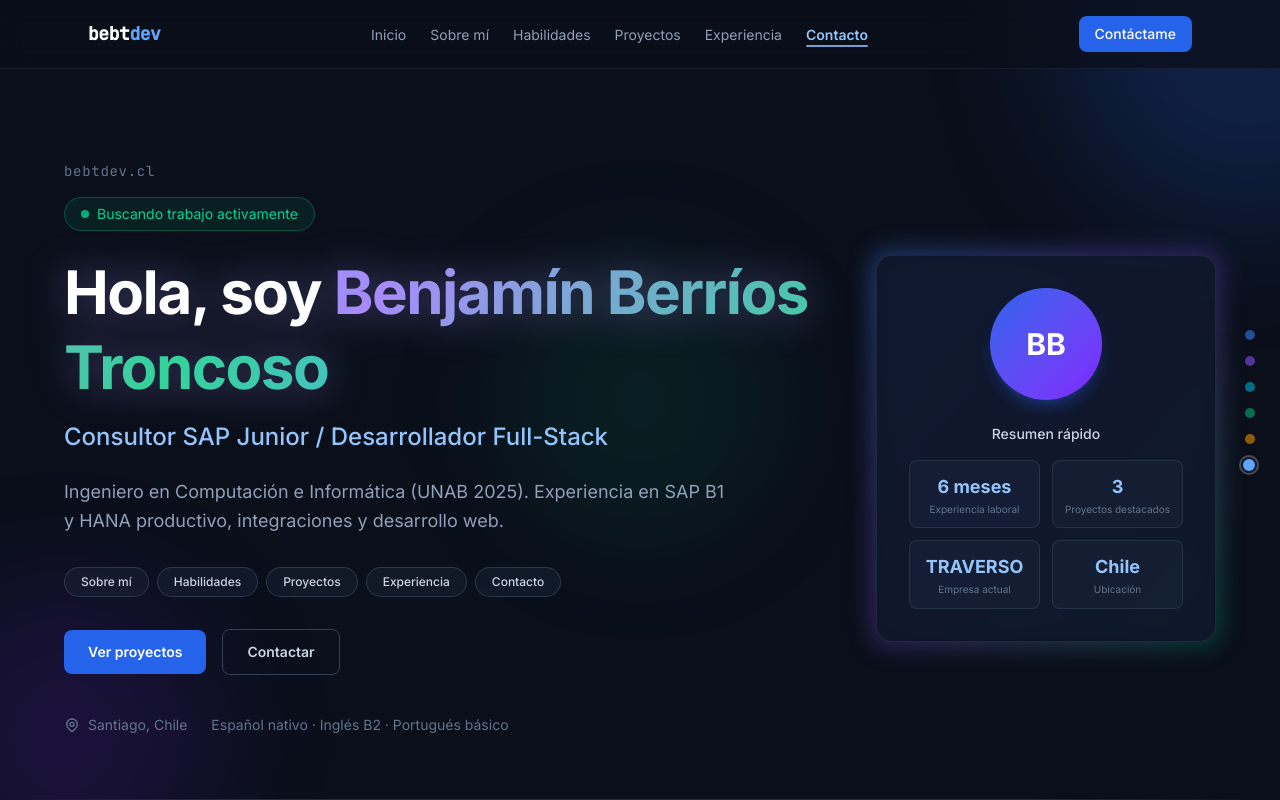
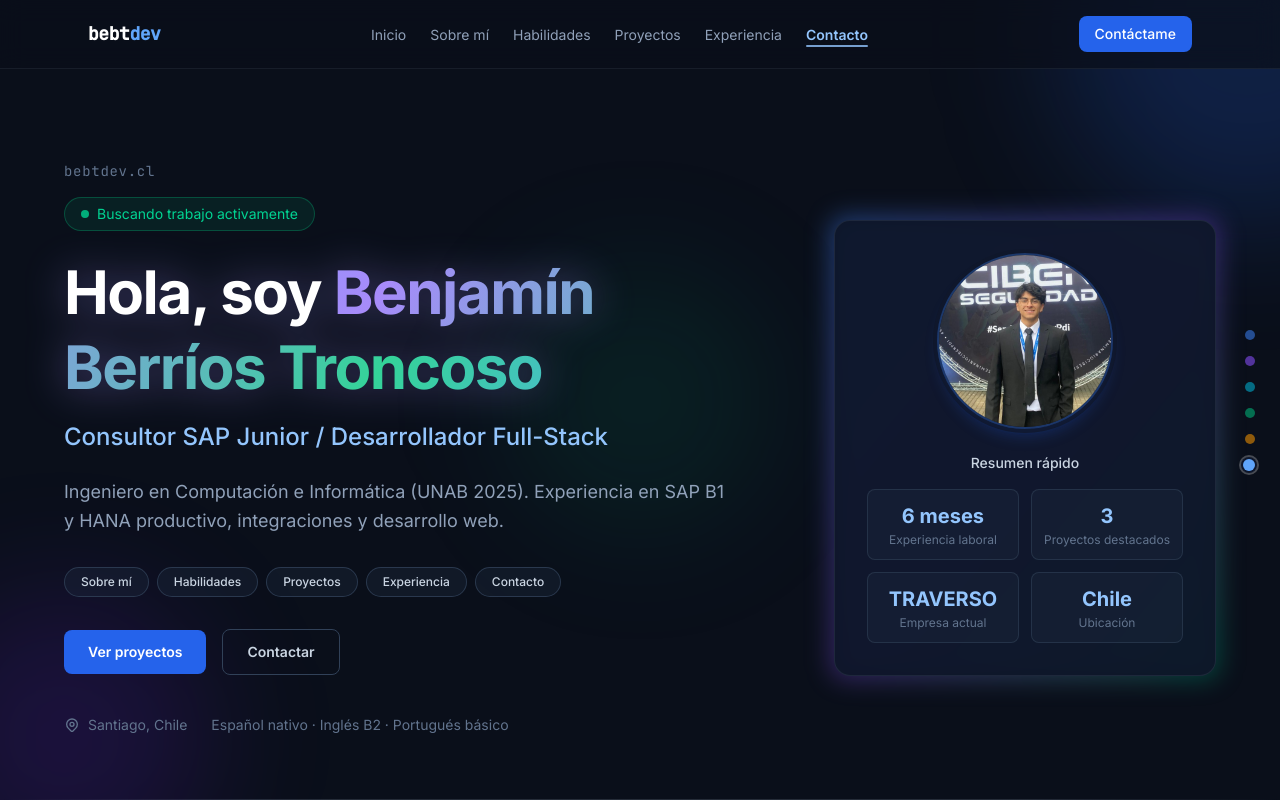
Before and after one commit to BenjaBerriosDev/Bebtdev.cl, a React (Vite) app: page / in a window 1280 px wide. Shown: the top 800 px of the page. Built offline with nearby package versions, Linux system fonts and the light colour scheme.

Commit message:
actualizacion resumen

```diff
--- a/src/components/About.tsx
+++ b/src/components/About.tsx
@@ -21,9 +21,10 @@ export function About() {
 
         <div className="grid grid-cols-2 gap-4 auto-rows-fr lg:hidden">
           {about.highlights.map((item) => (
-            <div
+            <a
               key={item.label}
-              className="glass flex min-h-[7.5rem] flex-col items-center justify-center rounded-xl border-violet-500/20 p-4 text-center sm:min-h-[8.5rem] sm:p-6"
+              href={item.href}
+              className="glass card-hover flex min-h-[7.5rem] flex-col items-center justify-center rounded-xl border-violet-500/20 p-4 text-center transition-colors hover:border-violet-500/45 sm:min-h-[8.5rem] sm:p-6"
             >
               <p className="text-xl font-bold leading-none text-violet-300 sm:text-3xl">
                 {item.value}
@@ -31,7 +32,7 @@ export function About() {
               <p className="mt-2 text-xs leading-snug text-slate-500 sm:mt-3 sm:text-sm">
                 {item.label}
               </p>
-            </div>
+            </a>
           ))}
         </div>
       </div>
--- a/src/components/Hero.tsx
+++ b/src/components/Hero.tsx
@@ -2,13 +2,46 @@ import { profile, brand, about, navLinks } from "../data/portfolio";
 
 const jumpLinks = navLinks.filter((l) => l.href !== "#inicio");
 
+function ProfileCard({ className = "" }: { className?: string }) {
+  return (
+    <div className={`animate-float-soft relative ${className}`}>
+      <div className="absolute -inset-1 rounded-2xl bg-gradient-to-br from-brand-500/40 via-violet-500/30 to-emerald-500/30 blur-md" />
+      <div className="glass relative rounded-2xl p-8">
+        <div className="mx-auto h-40 w-40 overflow-hidden rounded-full border-2 border-brand-500/30 shadow-lg shadow-brand-600/25 ring-4 ring-slate-900/80 sm:h-44 sm:w-44">
+          <img
+            src={profile.photo}
+            alt={profile.photoAlt}
+            className="h-full w-full object-cover"
+            style={{
+              objectPosition: profile.photoPosition,
+              transform: `scale(${profile.photoScale ?? 1})`,
+            }}
+            width={176}
+            height={176}
+            fetchPriority="high"
+          />
+        </div>
+        <p className="mt-6 text-center text-sm font-medium text-slate-300">Resumen rápido</p>
+        <dl className="mt-4 grid grid-cols-2 gap-3">
+          {about.highlights.map((item) => (
+            <a
+              key={item.label}
+              href={item.href}
+              className="card-hover rounded-lg border border-slate-700/60 bg-slate-800/40 px-3 py-3 text-center transition-colors hover:border-brand-500/40 hover:bg-slate-800/70 focus:outline-none focus-visible:ring-2 focus-visible:ring-brand-500"
+            >
+              <dt className="text-lg font-bold text-brand-300 sm:text-xl">{item.value}</dt>
+              <dd className="mt-0.5 text-[10px] leading-tight text-slate-500 sm:text-xs">
+                {item.label}
+              </dd>
+            </a>
+          ))}
+        </dl>
+      </div>
+    </div>
+  );
+}
+
 export function Hero() {
-  const initials = profile.name
-    .split(" ")
-    .map((n) => n[0])
-    .slice(0, 2)
-    .join("");
-
   return (
     <section
       id="inicio"
@@ -20,7 +53,12 @@ export function Hero() {
         <div className="absolute top-1/2 left-1/2 h-64 w-64 -translate-x-1/2 -translate-y-1/2 rounded-full bg-emerald-500/10 blur-3xl" />
       </div>
 
-      <div className="relative mx-auto grid w-full max-w-6xl gap-12 lg:grid-cols-[1fr_auto] lg:items-center">
+      <div className="relative mx-auto w-full max-w-6xl">
+        <div className="mb-10 flex justify-center lg:hidden">
+          <ProfileCard className="w-full max-w-sm" />
+        </div>
+
+        <div className="grid w-full gap-12 lg:grid-cols-[1fr_auto] lg:items-center">
           <div>
             <p className="animate-fade-up mb-4 font-mono text-sm tracking-wider text-slate-500">
               {brand.domain}
@@ -95,32 +133,10 @@ export function Hero() {
             </p>
           </div>
 
-        <aside className="animate-fade-up animation-delay-200 hidden lg:block">
-          <div className="animate-float-soft relative">
-            <div className="absolute -inset-1 rounded-2xl bg-gradient-to-br from-brand-500/40 via-violet-500/30 to-emerald-500/30 blur-md" />
-            <div className="glass relative rounded-2xl p-8">
-              <div className="mx-auto flex h-28 w-28 items-center justify-center rounded-full bg-gradient-to-br from-brand-600 to-violet-600 text-3xl font-bold text-white shadow-lg shadow-brand-600/30">
-                {initials}
+          <aside className="animate-fade-up animation-delay-200 hidden shrink-0 lg:block">
+            <ProfileCard />
+          </aside>
         </div>
-              <p className="mt-6 text-center text-sm font-medium text-slate-300">
-                Resumen rápido
-              </p>
-              <dl className="mt-4 grid grid-cols-2 gap-3">
-                {about.highlights.map((item) => (
-                  <div
-                    key={item.label}
-                    className="rounded-lg border border-slate-700/60 bg-slate-800/40 px-3 py-3 text-center"
-                  >
-                    <dt className="text-lg font-bold text-brand-300">{item.value}</dt>
-                    <dd className="mt-0.5 text-[10px] leading-tight text-slate-500">
-                      {item.label}
-                    </dd>
-                  </div>
-                ))}
-              </dl>
-            </div>
-          </div>
-        </aside>
       </div>
 
       <div className="section-divider absolute bottom-0 left-0 right-0" aria-hidden />
--- a/src/data/portfolio.ts
+++ b/src/data/portfolio.ts
@@ -7,6 +7,11 @@ export const brand = {
 
 export const profile = {
   name: "Benjamín Berríos Troncoso",
+  photo: "/profile.png",
+  photoAlt: "Benjamín Berríos Troncoso — consultor SAP y desarrollador full stack",
+  /** Recorte circular: zoom en rostro, encuadre vertical */
+  photoPosition: "center 94%",
+  photoScale: 1.35,
   title: "Consultor SAP Junior / Desarrollador Full-Stack",
   tagline:
     "Ingeniero en Computación e Informática (UNAB 2025). Experiencia en SAP B1 y HANA productivo, integraciones y desarrollo web.",
@@ -25,10 +30,10 @@ export const about = {
     "Parte del equipo de 3 personas en la intranet corporativa, con rol de liderazgo en desarrollo. Experiencia con Next.js, React, .NET Core, SAP HANA, Service Layer, Workato, DI API y Crystal Reports. Cuento con certificaciones SAP, CCNA, ciberseguridad CyberOps, IA (Anthropic, IBM) y formación internacional.",
   ],
   highlights: [
-    { label: "Experiencia laboral", value: "6 meses" },
-    { label: "Proyectos destacados", value: "3" },
-    { label: "Empresa actual", value: "TRAVERSO" },
-    { label: "Ubicación", value: "Chile" },
+    { label: "Experiencia laboral", value: "6 meses", href: "#experiencia" },
+    { label: "Proyectos destacados", value: "3", href: "#proyectos" },
+    { label: "Empresa actual", value: "TRAVERSO", href: "#experiencia" },
+    { label: "Ubicación", value: "Chile", href: "#contacto" },
   ],
   learningNow: ["Golang"],
 };
```
Also changed, not shown: public/profile.png (added). Lines whose indentation alone changed are shown as unchanged.
